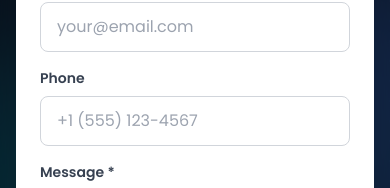
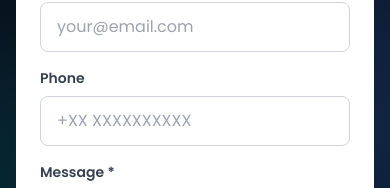
Before and after one commit to dhanushdddhanush/CraftYourPlatform, a React (Vite) app: page / in a window 390 px wide. Both pictures are taken after a click on the button 338 px from the left and 656 px from the top of the page. Shown: the part 329-517 px from the top of the page. Built offline with nearby package versions, Linux system fonts and the light colour scheme.

Commit message:
Update phone number placeholder in QuickEnquiryPopup

```diff
--- a/src/components/QuickEnquiryPopup.tsx
+++ b/src/components/QuickEnquiryPopup.tsx
@@ -124,7 +124,7 @@ export default function QuickEnquiryPopup({ isOpen, onClose }: QuickEnquiryPopup
                   value={formData.phone}
                   onChange={handleChange}
                   className="w-full px-4 py-3 rounded-lg border border-gray-300 focus:outline-none focus:ring-2 focus:ring-blue-600 focus:border-transparent transition-all duration-300"
-                  placeholder="+1 (555) 123-4567"
+                  placeholder="+XX XXXXXXXXXX"
                 />
               </div>
 
```
